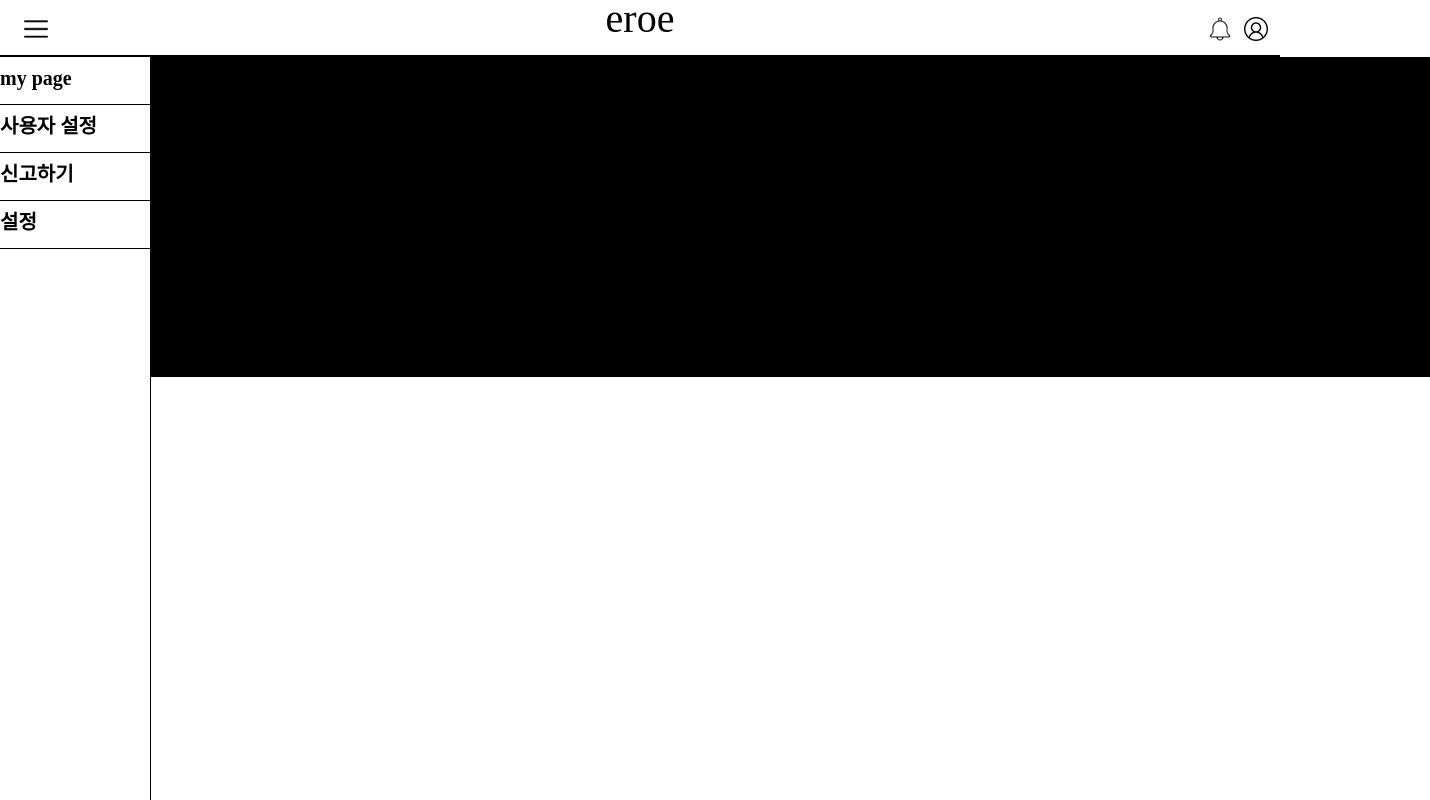
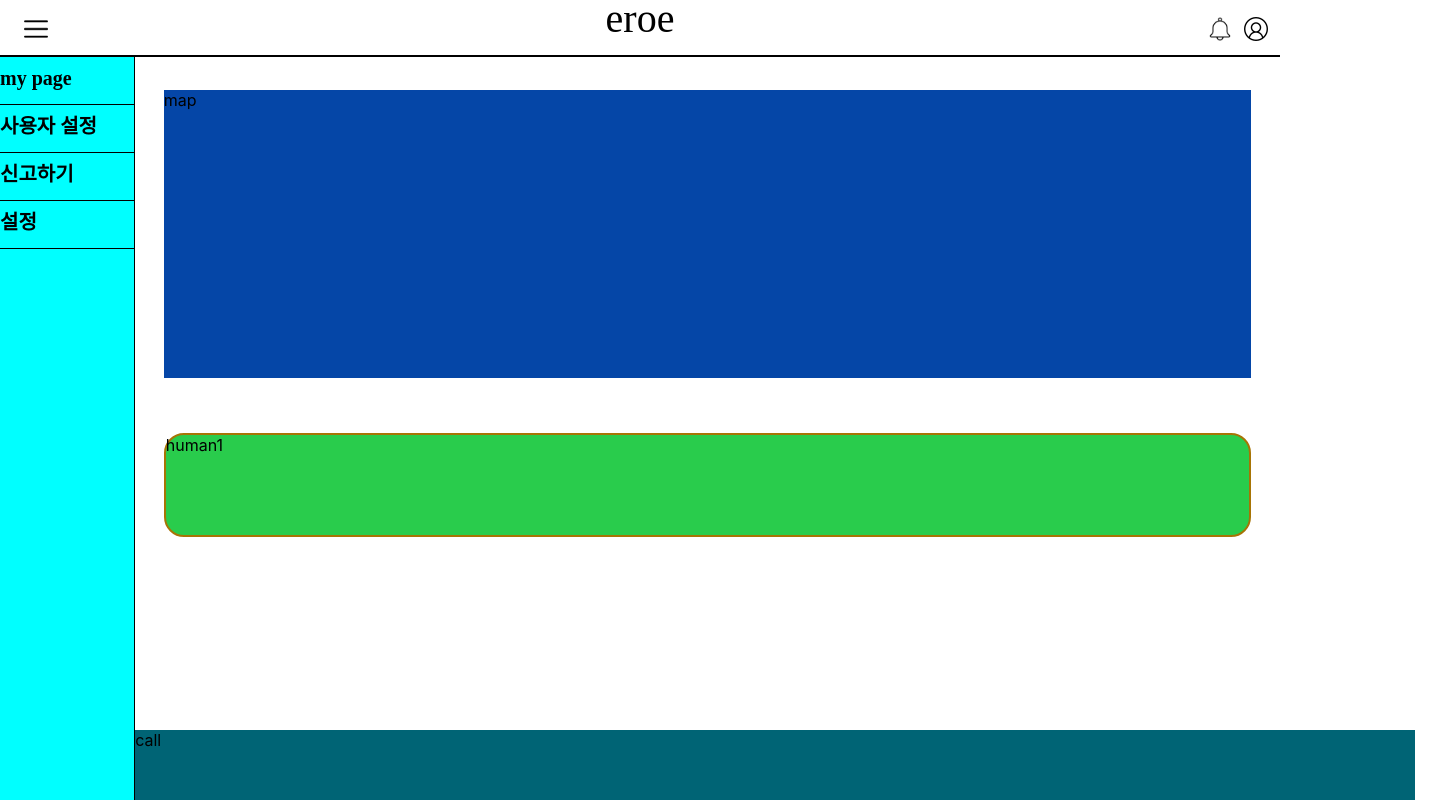
Before and after one commit to gakgya/eroe-web, a React (Create React App) app: page / in a window 1280 px wide. Shown: the top 800 px of the page, 1430 px wide, since content can reach past the window. Built offline with nearby package versions, Linux system fonts and the light colour scheme; a web font is replaced by a local one.

Commit message:
메인페이지 영역 확보 완료

```diff
--- a/src/App.js
+++ b/src/App.js
@@ -5,10 +5,11 @@ import Sidemenu from "./eroe/Sidemenu";
 import Mainpage from "./eroe/Mainpage";
 function App() {
   return (
-    <div>
+    <div style={{ height: "100vh", overflow: "hidden" }}>
       <Topbar />
-      <div style={{ display: "inline-flex" }}>
+      <div style={{ display: "flex", height: "90%" }}>
         <Sidemenu />
+        <div></div>
         <Mainpage />
       </div>
     </div>
--- a/src/eroe/Mainpage.js
+++ b/src/eroe/Mainpage.js
@@ -3,8 +3,12 @@ import "./css/Mainpage.css";
 
 function Mainpage() {
   return (
-    <div style={{ width: "100vw", marginLeft: "-1px" }}>
-      <div className="map">fff</div>
+    <div style={{ width: "100%" }}>
+      <div className="stand">
+        <div className="map">map</div>
+        <div className="human">human1</div>
+      </div>
+      <footer className="call">call</footer>
     </div>
   );
 }
--- a/src/eroe/css/Mainpage.css
+++ b/src/eroe/css/Mainpage.css
@@ -1,5 +1,31 @@
+.stand {
+  width: 95%;
+  height: 100%;
+  min-height: 100%;
+  margin: 2.9% auto;
+  margin-bottom: 0px;
+}
+
 .map {
   width: 100%;
   height: 40%;
-  background-color: #000000;
+  background-color: #0546a7;
 }
+
+.human {
+  width: calc(100%-1px);
+  height: 100px;
+  background-color: #29cc4c;
+  margin: 5% auto;
+  margin-bottom: 0px;
+  border: 2px solid #a77405;
+  border-radius: 20px;
+}
+
+.call {
+  width: 100%;
+  height: 70px;
+  background-color: #006475;
+  position: fixed;
+  bottom: 0;
+}
--- a/src/eroe/css/Sidemenu.css
+++ b/src/eroe/css/Sidemenu.css
@@ -6,6 +6,7 @@
   border-right: 1px solid #000000;
   margin-right: 0;
   margin-left: 0px;
+  background-color: aqua;
 }
 
 .Sidemenu ul {
```
